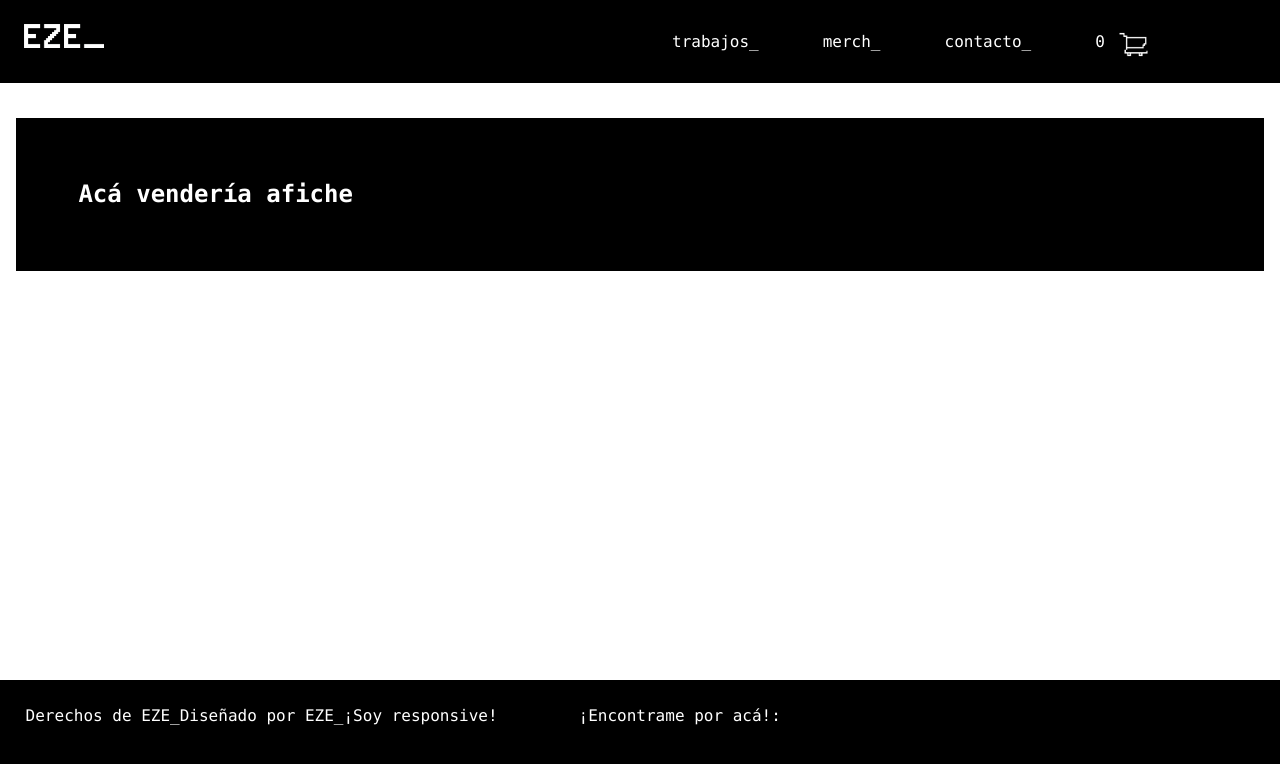
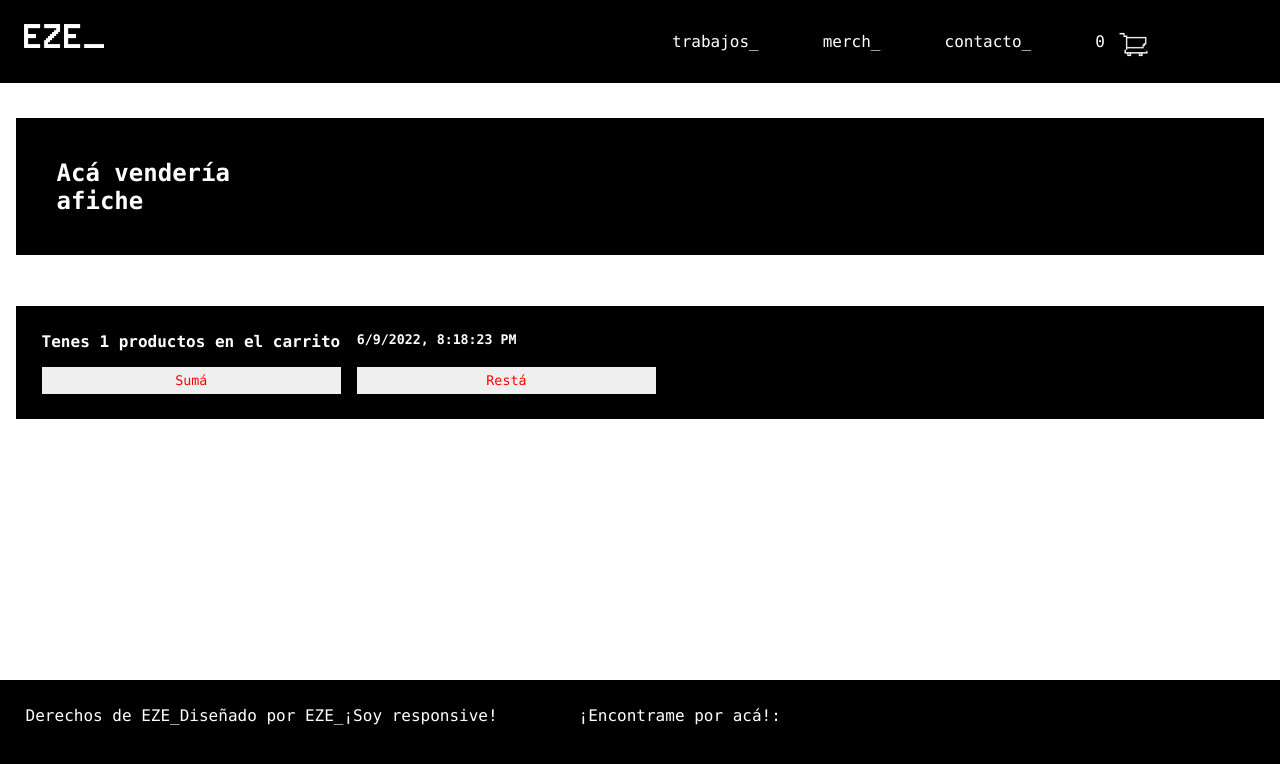
Before and after one commit to EZEweb/tienda-rico, a React (Create React App) app: page / in a window 1280 px wide. Shown: the top 764 px of the page. Built offline with nearby package versions, Linux system fonts and the light colour scheme; the HTML template or start-up script is replaced by a standard one.

Commit message:
entrega 4

```diff
--- a/src/App.css
+++ b/src/App.css
@@ -50,8 +50,10 @@ div ul li{
 .containerPagina {
   background: rgb(0, 0, 0);
   display: grid;
+  grid-template-columns: 25% 25%;
   gap: 1em;
   margin:1em;
+  padding: 2%;
 }
 
 .containerPagina h2 {
@@ -59,6 +61,12 @@ div ul li{
   padding: 5%;
   text-align: left;
   color: #ffffff;
+}
+
+button{
+  color: red;
+  width: auto;
+  padding: 2%;
 }
 
 @media (max-width: 1000px) {
--- a/src/App.js
+++ b/src/App.js
@@ -1,6 +1,7 @@
 import './App.css';
 import {MiNav} from './components/NavBar';
 import {ItemListContainer} from './components/ItemListContainer';
+import {Contador} from './components/Contador';
 import {MiFooter} from './components/FooterBar';
 
 function App() {
@@ -8,6 +9,7 @@ function App() {
     <>
       <MiNav/>;
       <ItemListContainer producto="afiche"/>;
+      <Contador/>
       <MiFooter/>;
     </>
   )
--- /dev/null
+++ b/src/components/Contador.js
@@ -0,0 +1,22 @@
+import React, { useState } from "react";
+
+export const Contador = () => {
+    const stock = 5;
+	const [numero, Cantidad] = useState(1);
+    if (numero > 0 && stock >= numero){
+	const Suma = () => {
+		Cantidad(numero + 1);
+	};
+    const Resta =() =>{
+        Cantidad(numero -1);
+    };
+	return (
+		<div className="containerPagina">
+			<h4>{`Tenes ${numero} productos en el carrito`}</h4>
+			{numero && <h5>{new Date().toLocaleString()}</h5>}
+			<button onClick={(evento) => Suma()}>Sumá</button>
+            <button onClick={(evento) => Resta ()}>Restá</button>
+		</div>
+	);
+}
+};
```
Also changed, not shown: src/components/ItemListContainer.js (line endings or trailing spaces).
